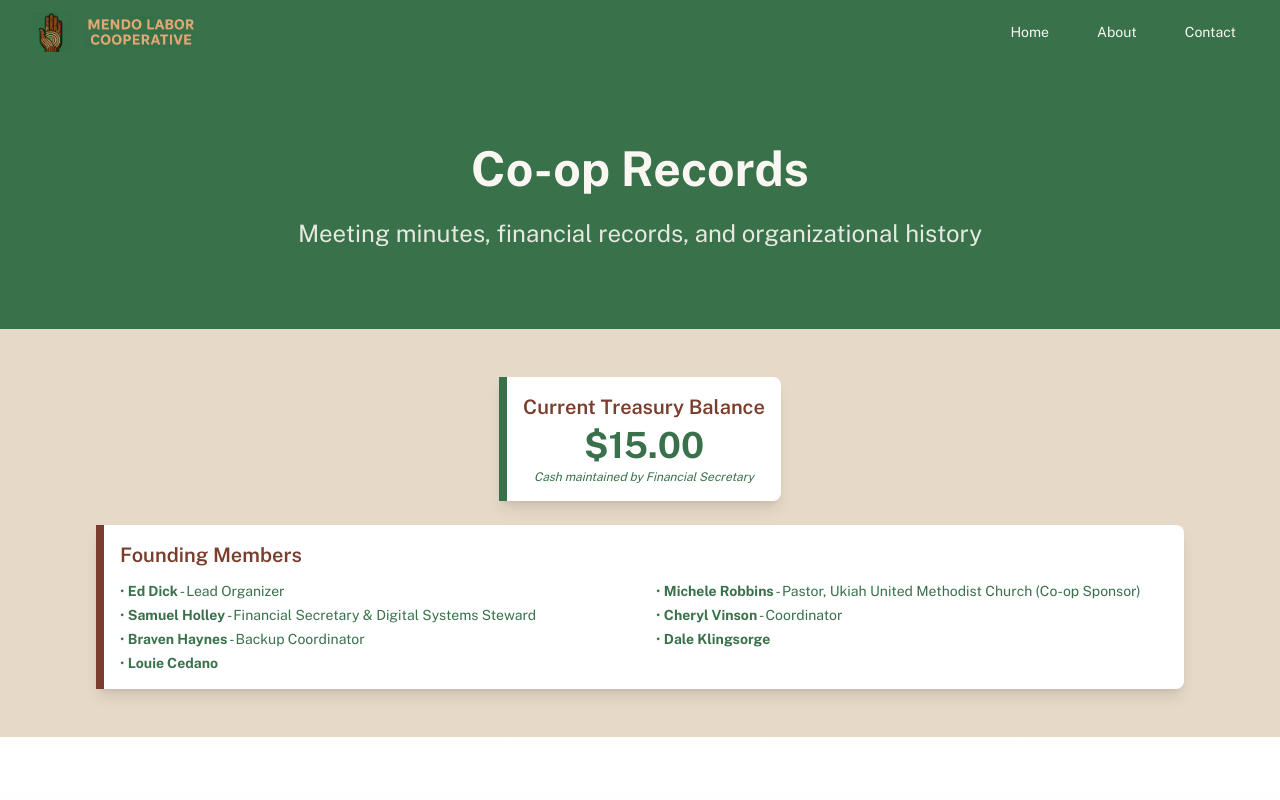
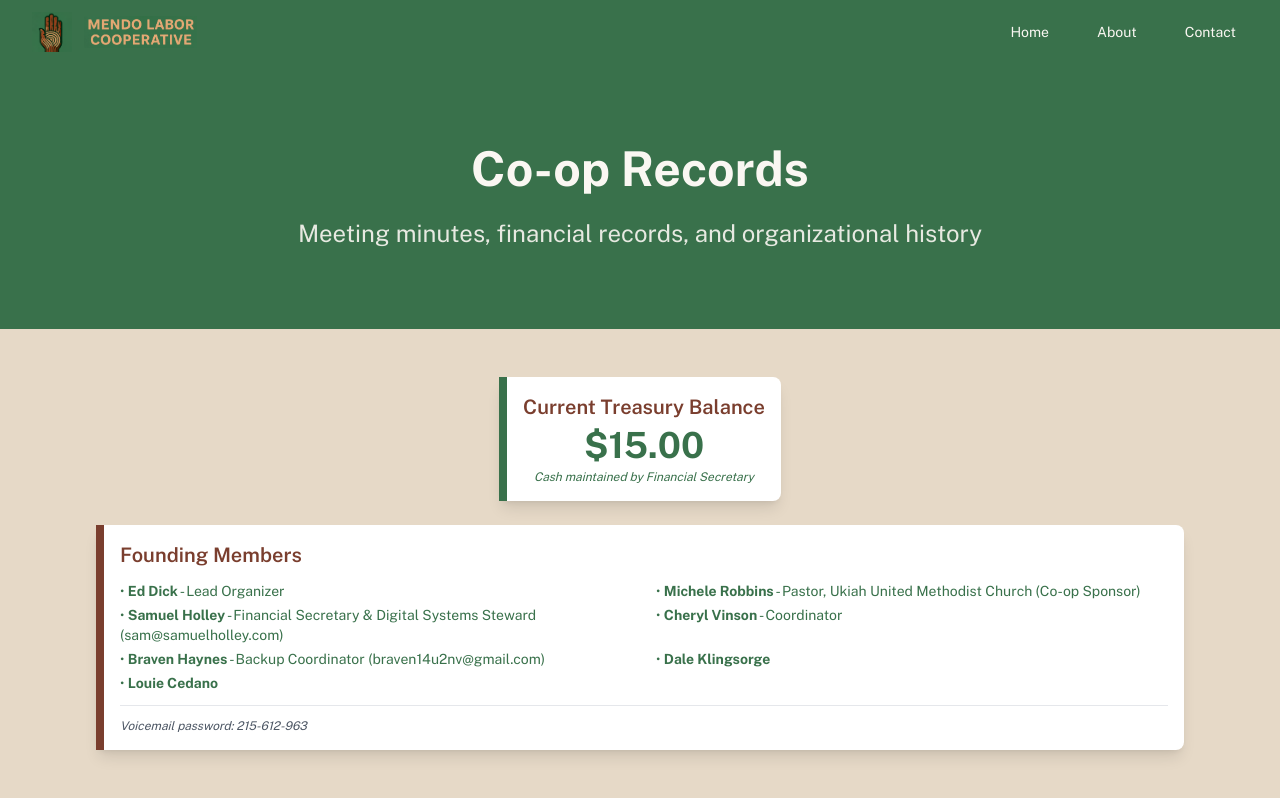
Before and after one commit to samuelmholley1/mendolaborcoop.ukiahumc.org, a Next.js app: page /records in a window 1280 px wide. Shown: the top 800 px of the page. Built offline with nearby package versions, Linux system fonts and the light colour scheme.

Commit message:
Add member emails and voicemail password to records page
- Added sam@samuelholley.com for Samuel Holley
- Added braven14u2nv@gmail.com for Braven Haynes
- Documented voicemail password (369-216-1512 backwards) in founding members section

```diff
--- a/pages/records.tsx
+++ b/pages/records.tsx
@@ -49,12 +49,15 @@ const RecordsPage: React.FC = () => {
               <ul className="grid grid-cols-1 md:grid-cols-2 gap-x-6 gap-y-1 text-moss font-body text-sm">
                 <li>• <strong>Ed Dick</strong> - Lead Organizer</li>
                 <li>• <strong>Michele Robbins</strong> - Pastor, Ukiah United Methodist Church (Co-op Sponsor)</li>
-                <li>• <strong>Samuel Holley</strong> - Financial Secretary & Digital Systems Steward</li>
+                <li>• <strong>Samuel Holley</strong> - Financial Secretary & Digital Systems Steward (sam@samuelholley.com)</li>
                 <li>• <strong>Cheryl Vinson</strong> - Coordinator</li>
-                <li>• <strong>Braven Haynes</strong> - Backup Coordinator</li>
+                <li>• <strong>Braven Haynes</strong> - Backup Coordinator (braven14u2nv@gmail.com)</li>
                 <li>• <strong>Dale Klingsorge</strong></li>
                 <li>• <strong>Louie Cedano</strong></li>
               </ul>
+              <p className="text-xs text-gray-600 mt-3 pt-3 border-t border-gray-200 italic">
+                Voicemail password: 215-612-963
+              </p>
             </div>
           </div>
         </section>
```
